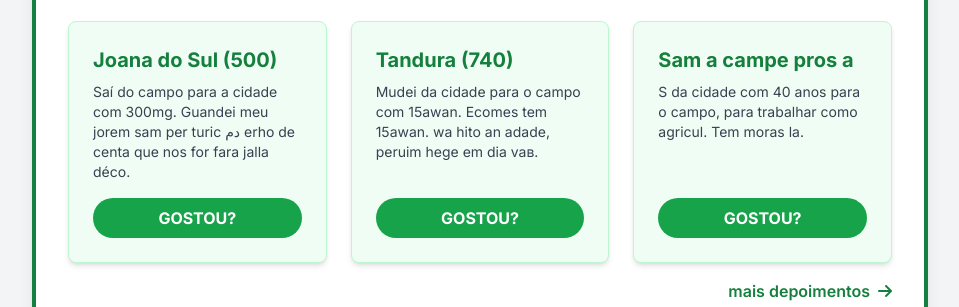
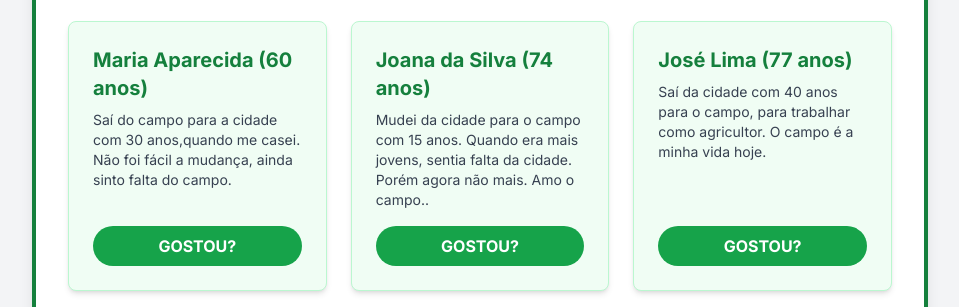
Before and after one commit to Isalu25/Agrinho2025_2D, a plain HTML site: page index.html in a window 1280 px wide. Shown: the part 493-800 px from the top of the page, without its empty margins (160-1119 px from the left). Drawn offline with nearby package versions, Linux system fonts and the light colour scheme.

Commit message:
alteração texto

```diff
--- a/index.html
+++ b/index.html
@@ -53,9 +53,9 @@
             <div class="grid grid-cols-1 md:grid-cols-3 gap-6">
                 <div class="bg-green-50 p-6 rounded-lg shadow-md border border-green-200 flex flex-col justify-between">
                     <div>
-                        <h3 class="font-bold text-xl text-green-700 mb-2">Joana do Sul (500)</h3>
+                        <h3 class="font-bold text-xl text-green-700 mb-2">Maria Aparecida (60 anos)</h3>
                         <p class="text-gray-700 text-sm mb-4">
-                            Saí do campo para a cidade com 300mg. Guandei meu jorem sam per turic دم erho de centa que nos for fara jalla déco.
+                            Saí do campo para a cidade com 30 anos,quando me casei. Não foi fácil a mudança, ainda sinto falta do campo.
                         </p>
                     </div>
                     <button class="bg-green-600 hover:bg-green-700 text-white font-bold py-2 px-4 rounded-full transition duration-300 ease-in-out transform hover:scale-105">
@@ -65,9 +65,9 @@
 
                 <div class="bg-green-50 p-6 rounded-lg shadow-md border border-green-200 flex flex-col justify-between">
                     <div>
-                        <h3 class="font-bold text-xl text-green-700 mb-2">Tandura (740)</h3>
+                        <h3 class="font-bold text-xl text-green-700 mb-2">Joana da Silva (74 anos)</h3>
                         <p class="text-gray-700 text-sm mb-4">
-                            Mudei da cidade para o campo com 15awan. Ecomes tem 15awan. wa hito an adade, peruim hege em dia vaв.
+                            Mudei da cidade para o campo com 15 anos. Quando era mais jovens, sentia falta da cidade. Porém agora não mais. Amo o campo..
                         </p>
                     </div>
                     <button class="bg-green-600 hover:bg-green-700 text-white font-bold py-2 px-4 rounded-full transition duration-300 ease-in-out transform hover:scale-105">
@@ -77,9 +77,9 @@
 
                 <div class="bg-green-50 p-6 rounded-lg shadow-md border border-green-200 flex flex-col justify-between">
                     <div>
-                        <h3 class="font-bold text-xl text-green-700 mb-2">Sam a campe pros a</h3>
+                        <h3 class="font-bold text-xl text-green-700 mb-2">José Lima (77 anos)</h3>
                         <p class="text-gray-700 text-sm mb-4">
-                            S da cidade com 40 anos para o campo, para trabalhar como agricul. Tem moras la.
+                            Saí da cidade com 40 anos para o campo, para trabalhar como agricultor. O campo é a minha vida hoje.
                         </p>
                     </div>
                     <button class="bg-green-600 hover:bg-green-700 text-white font-bold py-2 px-4 rounded-full transition duration-300 ease-in-out transform hover:scale-105">
```
